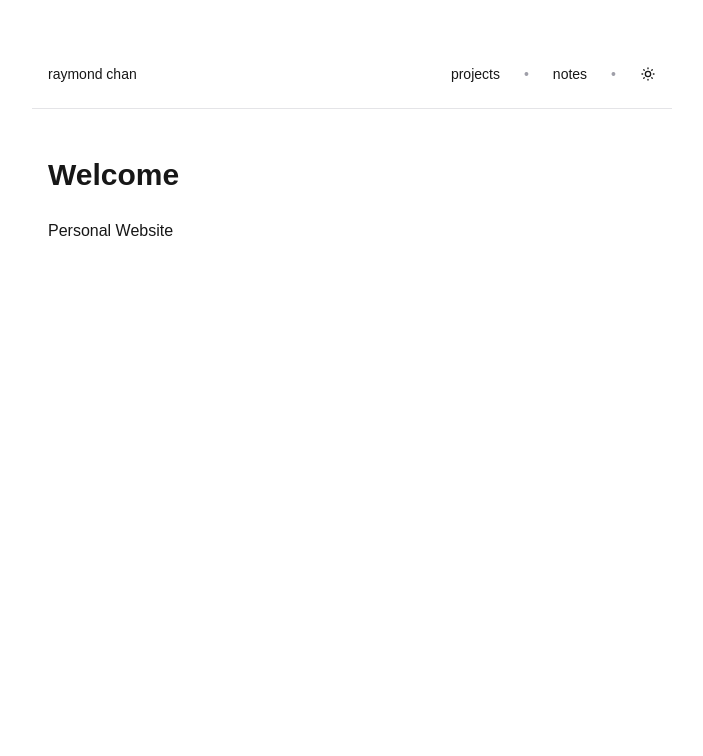
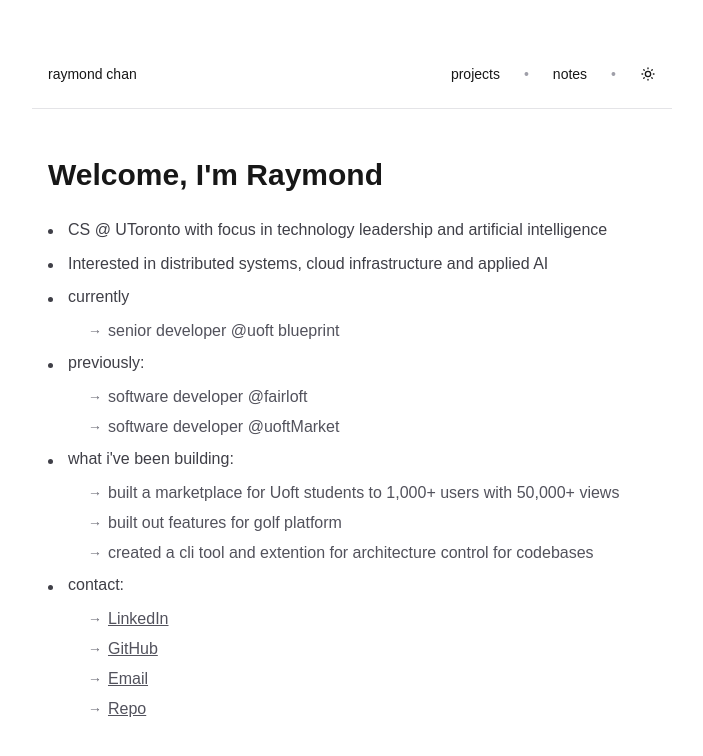
Before and after one commit to RaymondC-tech/v2, a Next.js app: page / in a window 1280 px wide. Shown: the top 756 px of the page, without its empty margins (288-991 px from the left). Built offline with nearby package versions, Linux system fonts and the light colour scheme.

Commit message:
feat: about-me content

```diff
--- a/app/page.tsx
+++ b/app/page.tsx
@@ -1,11 +1,112 @@
+import Link from "next/link";
+
 export default function Home() {
   return (
     <main className="w-full max-w-[640px] mx-auto px-4 py-12">
       <article className="prose prose-zinc dark:prose-invert max-w-none">
-        <h1 className="text-3xl font-semibold mb-6">Welcome</h1>
-        <p className="text-foreground leading-7 mb-4">
-          Personal Website
-        </p>
+        <h1 className="text-3xl font-semibold mb-6">Welcome, I'm Raymond</h1>
+
+        <ul className="grid gap-2 text-base font-light">
+          <li className="group flex items-start gap-3 pl-5 relative transition-all duration-200 hover:opacity-80">
+            <div className="absolute left-0 top-[12px] w-[5px] h-[5px] rounded-full bg-zinc-700 dark:bg-zinc-300 transform transition-all duration-200 group-hover:bg-zinc-900 dark:group-hover:bg-zinc-100 group-hover:w-[6px] group-hover:h-[6px]" />
+            <span className="text-zinc-700 dark:text-zinc-300 leading-relaxed">
+              CS @ UToronto with focus in technology leadership and artificial intelligence
+            </span>
+          </li>
+
+          <li className="group flex items-start gap-3 pl-5 relative transition-all duration-200 hover:opacity-80">
+            <div className="absolute left-0 top-[12px] w-[5px] h-[5px] rounded-full bg-zinc-700 dark:bg-zinc-300 transform transition-all duration-200 group-hover:bg-zinc-900 dark:group-hover:bg-zinc-100 group-hover:w-[6px] group-hover:h-[6px]" />
+            <span className="text-zinc-700 dark:text-zinc-300 leading-relaxed">
+              Interested in distributed systems, cloud infrastructure and applied AI
+            </span>
+          </li>
+
+          <li className="group flex flex-col gap-2.5 pl-5 relative transition-all duration-200 hover:opacity-80">
+            <div className="absolute left-0 top-[12px] w-[5px] h-[5px] rounded-full bg-zinc-700 dark:bg-zinc-300 transform transition-all duration-200 group-hover:bg-zinc-900 dark:group-hover:bg-zinc-100 group-hover:w-[6px] group-hover:h-[6px]" />
+            <span className="text-zinc-700 dark:text-zinc-300 font-medium not-italic">
+              currently
+            </span>
+            <ul className="grid gap-1.5 pl-5">
+              <li className="relative pl-5 transition-opacity duration-200 hover:opacity-70">
+                <span className="absolute left-0 top-0 text-zinc-500 dark:text-zinc-400 text-sm">→</span>
+                <span className="text-zinc-600 dark:text-zinc-400">senior developer @uoft blueprint</span>
+              </li>
+            </ul>
+          </li>
+
+          <li className="group flex flex-col gap-2.5 pl-5 relative transition-all duration-200 hover:opacity-80">
+            <div className="absolute left-0 top-[12px] w-[5px] h-[5px] rounded-full bg-zinc-700 dark:bg-zinc-300 transform transition-all duration-200 group-hover:bg-zinc-900 dark:group-hover:bg-zinc-100 group-hover:w-[6px] group-hover:h-[6px]" />
+            <span className="text-zinc-700 dark:text-zinc-300 font-medium not-italic">
+              previously:
+            </span>
+            <ul className="grid gap-1.5 pl-5">
+              <li className="relative pl-5 transition-opacity duration-200 hover:opacity-70">
+                <span className="absolute left-0 top-0 text-zinc-500 dark:text-zinc-400 text-sm">→</span>
+                <span className="text-zinc-600 dark:text-zinc-400">software developer @fairloft</span>
+              </li>
+              <li className="relative pl-5 transition-opacity duration-200 hover:opacity-70">
+                <span className="absolute left-0 top-0 text-zinc-500 dark:text-zinc-400 text-sm">→</span>
+                <span className="text-zinc-600 dark:text-zinc-400">software developer @uoftMarket</span>
+              </li>
+
+            </ul>
+          </li>
+
+          <li className="group flex flex-col gap-2.5 pl-5 relative transition-all duration-200 hover:opacity-80">
+            <div className="absolute left-0 top-[12px] w-[5px] h-[5px] rounded-full bg-zinc-700 dark:bg-zinc-300 transform transition-all duration-200 group-hover:bg-zinc-900 dark:group-hover:bg-zinc-100 group-hover:w-[6px] group-hover:h-[6px]" />
+            <span className="text-zinc-700 dark:text-zinc-300 font-medium not-italic">
+              what i've been building:
+            </span>
+            <ul className="grid gap-1.5 pl-5">
+              <li className="relative pl-5 transition-opacity duration-200 hover:opacity-70">
+                <span className="absolute left-0 top-0 text-zinc-500 dark:text-zinc-400 text-sm">→</span>
+                <span className="text-zinc-600 dark:text-zinc-400">built a marketplace for Uoft students to 1,000+ users with 50,000+ views</span>
+              </li>
+              <li className="relative pl-5 transition-opacity duration-200 hover:opacity-70">
+                <span className="absolute left-0 top-0 text-zinc-500 dark:text-zinc-400 text-sm">→</span>
+                <span className="text-zinc-600 dark:text-zinc-400">built out features for golf platform</span>
+              </li>
+              <li className="relative pl-5 transition-opacity duration-200 hover:opacity-70">
+                <span className="absolute left-0 top-0 text-zinc-500 dark:text-zinc-400 text-sm">→</span>
+                <span className="text-zinc-600 dark:text-zinc-400">created a cli tool and extention for architecture control for codebases </span>
+              </li>
+
+            </ul>
+          </li>
+
+          <li className="group flex flex-col gap-2.5 pl-5 relative transition-all duration-200 hover:opacity-80">
+            <div className="absolute left-0 top-[12px] w-[5px] h-[5px] rounded-full bg-zinc-700 dark:bg-zinc-300 transform transition-all duration-200 group-hover:bg-zinc-900 dark:group-hover:bg-zinc-100 group-hover:w-[6px] group-hover:h-[6px]" />
+            <span className="text-zinc-700 dark:text-zinc-300 font-medium not-italic">
+              contact:
+            </span>
+            <ul className="grid gap-1.5 pl-5">
+              <li className="relative pl-5 transition-opacity duration-200 hover:opacity-70">
+                <span className="absolute left-0 top-0 text-zinc-500 dark:text-zinc-400 text-sm">→</span>
+                <Link href="" target="_blank" rel="noopener noreferrer" className="text-zinc-600 dark:text-zinc-400 hover:text-zinc-800 dark:hover:text-zinc-200 underline">
+                  LinkedIn
+                </Link>
+              </li>
+              <li className="relative pl-5 transition-opacity duration-200 hover:opacity-70">
+                <span className="absolute left-0 top-0 text-zinc-500 dark:text-zinc-400 text-sm">→</span>
+                <Link href="" target="_blank" rel="noopener noreferrer" className="text-zinc-600 dark:text-zinc-400 hover:text-zinc-800 dark:hover:text-zinc-200 underline">
+                  GitHub
+                </Link>
+              </li>
+              <li className="relative pl-5 transition-opacity duration-200 hover:opacity-70">
+                <span className="absolute left-0 top-0 text-zinc-500 dark:text-zinc-400 text-sm">→</span>
+                <Link href="" className="text-zinc-600 dark:text-zinc-400 hover:text-zinc-800 dark:hover:text-zinc-200 underline">
+                  Email
+                </Link>
+              </li>
+              <li className="relative pl-5 transition-opacity duration-200 hover:opacity-70">
+                <span className="absolute left-0 top-0 text-zinc-500 dark:text-zinc-400 text-sm">→</span>
+                <Link href="" target="_blank" rel="noopener noreferrer" className="text-zinc-600 dark:text-zinc-400 hover:text-zinc-800 dark:hover:text-zinc-200 underline">
+                  Repo
+                </Link>
+              </li>
+            </ul>
+          </li>
+        </ul>
       </article>
     </main>
   );
```
